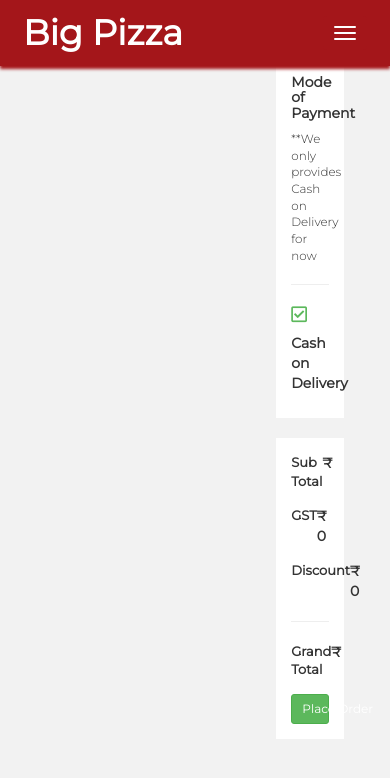
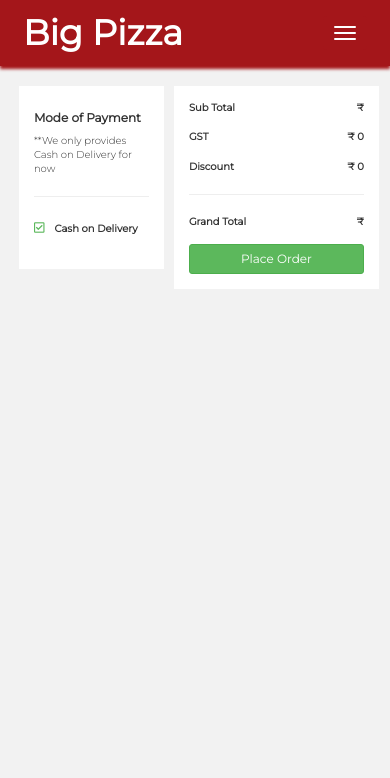
Before and after one commit to Shoaib0023/big-pizza-backend, a Django app: template templates/orders/cart.html in a window 390 px wide. Shown: the top 778 px of the page. Run offline with Django 3.2, Linux system fonts and the light colour scheme; the template is opened without the code that fills it, so the values that code supplies are empty; some libraries are stand-ins or nearby versions.

Commit message:
updated cart styles

```diff
--- a/static/css/style.css
+++ b/static/css/style.css
@@ -408,9 +408,9 @@ letter-spacing: 3px;
 }
 }
 @media (max-width: 658px){
-.footer-pic{
-  display: none;
-}
+  .footer-pic{
+    display: none;
+  }
 }
 
 @media (max-width: 568px) {
@@ -474,7 +474,7 @@ letter-spacing: 3px;
 
 .cart-item {
   padding: 2rem;
-  margin-top: 5rem;
+  /* margin-top: 5rem; */
   /* background-color: rgb(238, 238, 238); */
   /* background-color: rgb(250, 245, 246); */
   background-color: white;
@@ -557,7 +557,7 @@ letter-spacing: 3px;
   left: 67%;
   font-weight: 600;
   /* background-color: grey; */
-  top: 25%;
+  top: 10%;
 }
 
 #price-details-inner{
@@ -602,8 +602,25 @@ letter-spacing: 3px;
 }
 
 .removebtn{
+  background-color: white;
+  border: 1px solid white;
+}
+
+.removebtn:hover,
+.removebtn:focus,
+.removebtn:active{
+  background-color: white;
+  border: 1px solid white;
+}
+
+.fa-trash{
+  color: red;
+}
+
+/* .removebtn-row{
   margin-top: 1rem;
-}
+  margin-bottom: 0;
+} */
 
 .modal-content {
   border-radius: 0;
@@ -1107,6 +1124,102 @@ label {
     display: none;
   }
 
+  .price-details{
+    display: flex;
+    flex-direction: row;
+    align-items: flex-start;
+    justify-content: stretch;
+    position: absolute;
+    left: 1%;
+    right: -5%;
+    font-weight: 600;
+    /* background-color: grey; */
+    /* top: 25%; */
+    width: 100%;
+    /* margin-bottom: 10rem; */
+  }
+
+  #price-details-inner{
+    padding: 1.5rem;
+    background-color: white;
+    width: 100%;
+    margin-left: 1rem;
+  }
+
+  .cart-row {
+    position: absolute;
+    display: flex;
+    flex-direction: column;
+    justify-content: stretch;
+    width: 95%;
+    top: 90%;
+  }
+
+  .cart-item {
+    width: 100%;
+    display: flex;
+    left: -12%;
+    flex-direction: row;
+    margin-top: 10rem;
+    padding: 2rem;
+    background-color: white;
+  }
+
+  .cart-item-name {
+    margin-top: 0.6rem;
+    font-size: 1.4rem;
+  }
+
+  .cart-item-description {
+    color:  gray;
+    font-size: 1rem;
+  }
+
+  .cart-item-category{
+    font-size: 0.8rem;
+    padding: 0.3rem;
+    background-color: salmon;
+  }
+
+  .cart-item-size {
+    font-size: 0.8rem;
+    padding: 0.3rem;
+    background-color: yellowgreen;
+  }
+
+  #topping-header{
+    margin-top: 5px;
+    font-weight: 600;
+    font-size: 1.1rem;
+  }
+
+  .topping-name {
+    margin-top: 0.5rem;
+    font-size: 0.9rem;
+    margin-left: -20px;
+  }
+
+  .cart-price {
+    margin-top: 0.8rem;
+    font-weight: 600;
+    font-size: 1.1rem;
+    color: rgb(44, 101, 128);
+  }
+
+  .price {
+    color: rgb(44, 101, 128);
+    font-size: 1rem;
+    font-weight: 600;
+  }
+
+  .fa-trash {
+    font-size: 1rem;
+  }
+
+  .removebtn{
+    font-size: 0.8rem;
+  }
+
 }
 
 
@@ -1129,4 +1242,60 @@ label {
     width: 70px;
     margin-left: -3px;
   }
+
+
+  .cart-item {
+    width: 100%;
+    display: flex;
+    left: -20%;
+    flex-direction: row;
+    margin-top: 10rem;
+    padding: 0.4rem;
+    background-color: white;
+    position: relative;
+    right: -5%;
+  }
+
+  .img-responsive {
+    position: absolute;
+    display: none;
+  }
+
+  .cart-price {
+    margin-top: 0.8rem;
+    font-weight: 600;
+    font-size: 0.9rem;
+    color: rgb(44, 101, 128);
+  }
+
+  .price {
+    color: rgb(44, 101, 128);
+    font-size: 0.9rem;
+    font-weight: 600;
+  }
+
+  .payment-mode-header{
+    font-size: 1.2rem;
+  }
+
+  .small {
+    font-size: 1rem;
+  }
+
+  .cod{
+    font-size: 1.2rem;
+  }
+
+  .cod-text{
+    font-size: 1rem;
+  }
+
+  .price-detail-label{
+    font-size: 1rem;
+  }
+
+  .price-detail-price {
+    font-size: 1rem;
+  }
+
 }
--- a/templates/base.html
+++ b/templates/base.html
@@ -21,7 +21,7 @@
 <body>
 
     <div>
-        <nav class="navbar navbar-fixed-top">
+        <nav class="navbar">
             <div class="container">
                 <div class="navbar-header">
                 <button type="button" class="navbar-toggle" data-toggle="collapse" data-target="#myNavbar">
--- a/templates/orders/cart.html
+++ b/templates/orders/cart.html
@@ -8,7 +8,7 @@
 <div class="cart-section">
     {% if items %}
         {% for item in items %}
-            <div class="row">
+            <div class="row cart-row">
 
                 <div class="col-xs-8 col-sm-8 col-md-8 col-lg-8 cart-item">
                     <div class="row">
@@ -31,7 +31,7 @@
                                 </ul>
                             {% endif %}
                         </div>
-                        <div class="col-xs-2 col-sm-2 col-md-2 col-lg-2">
+                        <div class="col-xs-3 col-sm-2 col-md-2 col-lg-2">
                             <p class="cart-price">{{ item.price }}</p>
 
                             {% for topping in item.toppings.all %}
@@ -39,8 +39,14 @@
                             {% endfor %}
                         </div>
 
-                        <div class="col-xs-1 col-sm-1 col-md-1 col-lg-1">
+                        <!-- <div class="col-xs-1 col-sm-1 col-md-1 col-lg-1">
                             <button class="btn btn-sm btn-danger removebtn" onClick='removeBtn("{{ item.name}}", "{{ item.id }}", "{{ order.id }}", "{{ item.size }}")'><i class="fas fa-trash"></i></button>
+                        </div> -->
+
+                    </div>
+                    <div class="row removebtn-row">
+                        <div class="col-12">
+                            <button class="btn btn-block btn-danger removebtn" onClick='removeBtn("{{ item.name}}", "{{ item.id }}", "{{ order.id }}", "{{ item.size }}")'><i class="fas fa-trash"></i></button>
                         </div>
                     </div>
                     <!-- <hr> -->
@@ -80,7 +86,7 @@
             <h5 class="payment-mode-header">Mode of Payment</h5>
             <p class="small lead">**We only provides Cash on Delivery for now</p>
             <hr>
-            <p><i class="far fa-check-square cod"></i>Cash on Delivery</p>
+            <p><i class="far fa-check-square cod"></i><span class="cod-text">Cash on Delivery</span></p>
         </div>
 
         <div id="price-details-inner">
```
Also changed, not shown: db.sqlite3, 1 other file.
